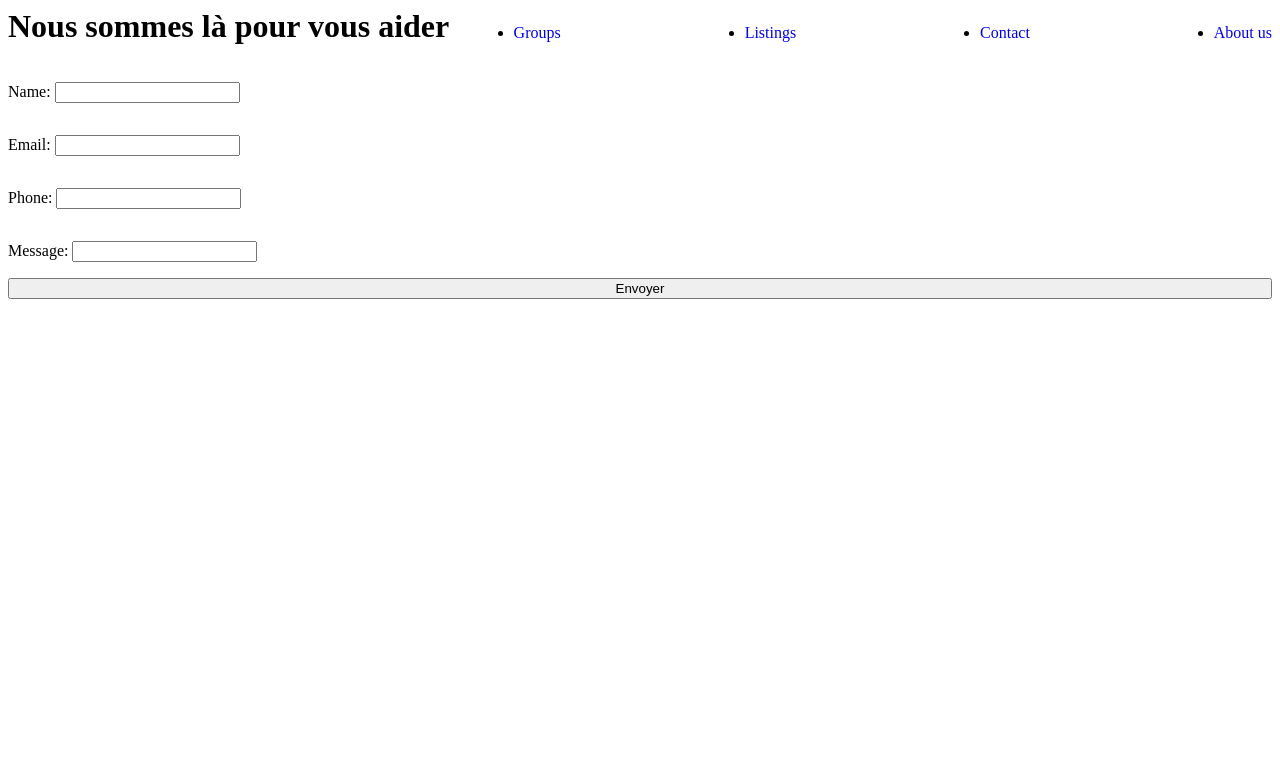
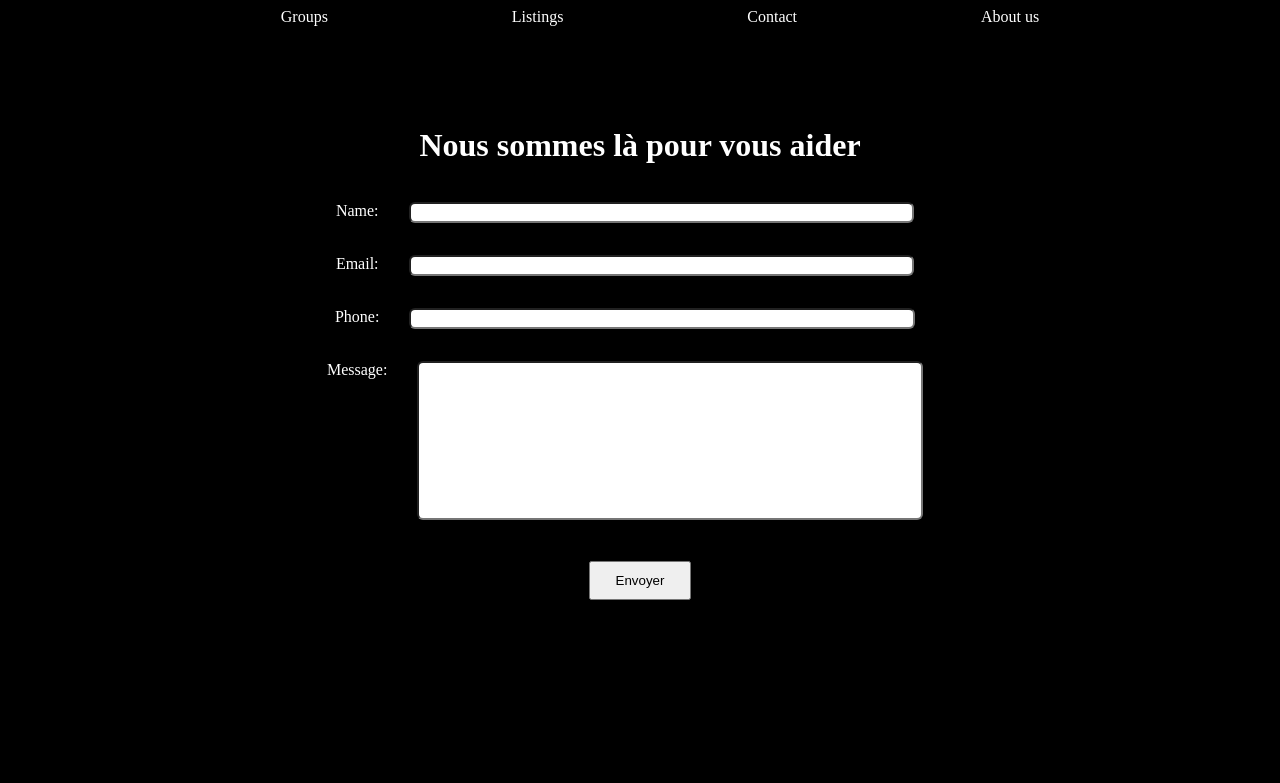
Before and after one commit to sparkls0/DjangoPyt, a Django app: page /contact-us/ in a window 1280 px wide. Shown: the top 783 px of the page. Run offline with Django 4.2, Linux system fonts and the light colour scheme; some libraries are stand-ins or nearby versions.

Commit message:
css change on the contact form

```diff
--- a/merchex/listing/forms.py
+++ b/merchex/listing/forms.py
@@ -3,7 +3,7 @@ from django import forms
 
 class ContactUsForm(forms.Form):
 
-    name = forms.CharField(required=False)
-    email = forms.EmailField()
-    phone = forms.CharField(required=False)
-    message = forms.CharField(max_length=1000)
+    name = forms.CharField(required=False, widget=forms.TextInput(attrs={'class': 'contact-form-input'}))
+    email = forms.EmailField(widget=forms.TextInput(attrs={'class': 'contact-form-input'}))
+    phone = forms.CharField(required=False, widget=forms.TextInput(attrs={'class': 'contact-form-input'}))
+    message = forms.CharField(max_length=1000, widget=forms.TextInput(attrs={'class': 'contact-form-message'}))
--- a/merchex/listing/static/listings/form.css
+++ b/merchex/listing/static/listings/form.css
@@ -4,12 +4,39 @@
     flex-direction: column;
 }
 
+.form > p {
+    display:flex;
+    justify-content:center;
+}
 
-.form-fieldsd{
-    border: 2px solid purple;
-    border-radius : 1em;
-    width : 50%;
+.contact-form-input{
+    border-radius : 6px;
+    width : 40%;
+    margin: 0px 30px;
 
+}
+
+.submit-button{
+    width:8%;
+    margin: 2% auto;
+    padding:10px;
+
+}
+.submit-button:hover{
+    cursor:pointer;
+}
+
+.contact-form-message{
+    border-radius : 6px;
+    width : 40%;
+    margin: 0px 30px;
+    padding:70px;
+}
+
+.errorlist > li {
+    color:red;
+    margin-bottom:-40px;
+    text-align:center;
 }
 
 
--- a/merchex/listing/static/listings/styles.css
+++ b/merchex/listing/static/listings/styles.css
@@ -1,3 +1,22 @@
+body{
+    background-color:black;
+}
+
+h1,h2,h3,h4,h5,p,a,li{
+    color:white;
+}
+
+ul{
+    list-style-type: none;
+}
+
+nav{
+    padding-bottom: 5em;
+}
+
+.band-list-title, .band-list-text{
+    text-align:center;
+}
 .fa-check{
     color:green;
 }
@@ -25,14 +44,14 @@
     padding : 100px 0px;
 }
 
-ul{
+.navbar > ul{
     display:flex;
     flex-wrap:wrap;
     width:60%;
     justify-content: space-between;
     position:sticky;
     top:0;
-    float:right;
+    margin: 0 auto;
 
 }
 
--- a/merchex/listing/templates/bands/band_list.html
+++ b/merchex/listing/templates/bands/band_list.html
@@ -1,8 +1,10 @@
 {% extends 'listings/base.html' %}
 
 {% block content %}
-        <h1>Hello Django !</h1>
-        <p>Mes groupes préférés sont :
+
+
+        <h1 class="band-list-title"> Hello Django !</h1>
+        <p class="band-list-text"> Mes groupes préférés sont :
         <div class="bands">
             {% for band in bands %}
                 <div class="band">
--- a/merchex/listing/templates/contact/contact.html
+++ b/merchex/listing/templates/contact/contact.html
@@ -2,12 +2,14 @@
 
 {% block content %}
 
-    <h1> Nous sommes là pour vous aider </h1>
+    <h1 style="text-align:center"> Nous sommes là pour vous aider </h1>
 
         <form action = "" method="post" novalidate class="form">
             {% csrf_token %}
                 {{ form.as_p }}
-            <input type = "submit" value="Envoyer">
+
+            <input type = "submit" value="Envoyer" class="submit-button">
+
         </form>
 
 
--- a/merchex/listing/templates/listings/base.html
+++ b/merchex/listing/templates/listings/base.html
@@ -10,15 +10,14 @@
         <link rel="stylesheet" href="/static/listings/form.css?{% now "U" %}"/>
         <link rel="stylesheet" href="https://cdnjs.cloudflare.com/ajax/libs/font-awesome/6.1.2/css/all.min.css" integrity="sha512-1sCRPdkRXhBV2PBLUdRb4tMg1w2YPf37qatUFeS7zlBy7jJI8Lf4VHwWfZZfpXtYSLy85pkm9GaYVYMfw5BC1A==" crossorigin="anonymous" referrerpolicy="no-referrer" />
 
-
     </head>
 
-    <nav>
-        <ul class"navbar">
+    <nav class="navbar">
+        <ul>
             <li> <a href="{% url 'band-list' %}">Groups</a> </li>
             <li> <a href="{% url 'listing-list'%}"> Listings </a> </li>
             <li> <a href="{% url 'contact'%}"> Contact </a> </li>
-            <li> <a href="{% url 'about'%}"> About us </a> </li>
+            <eli> <a href="{% url 'about'%}"> About us </a> </li>
 
         </ul>
       </nav>
```
Also changed, not shown: 1 other file.
